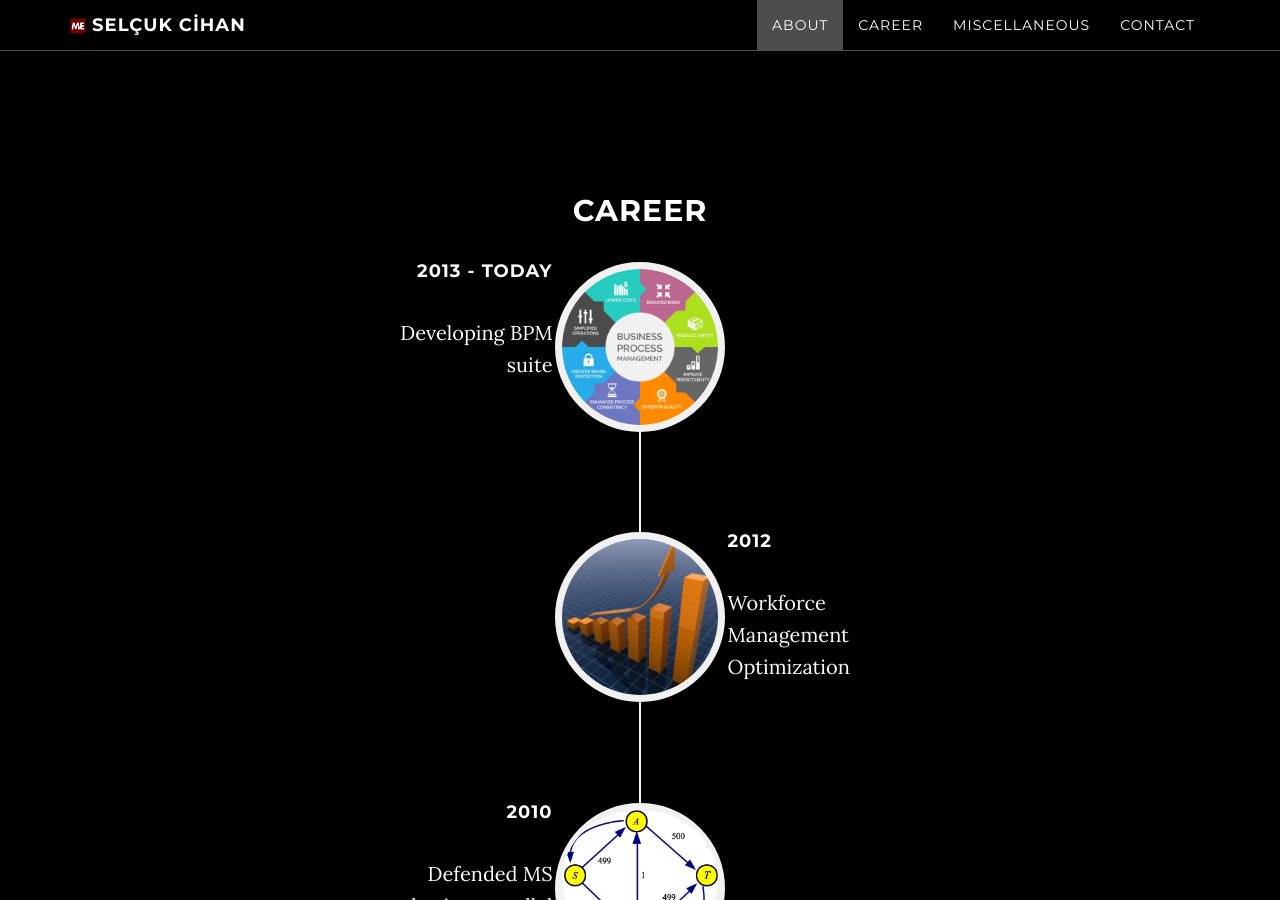
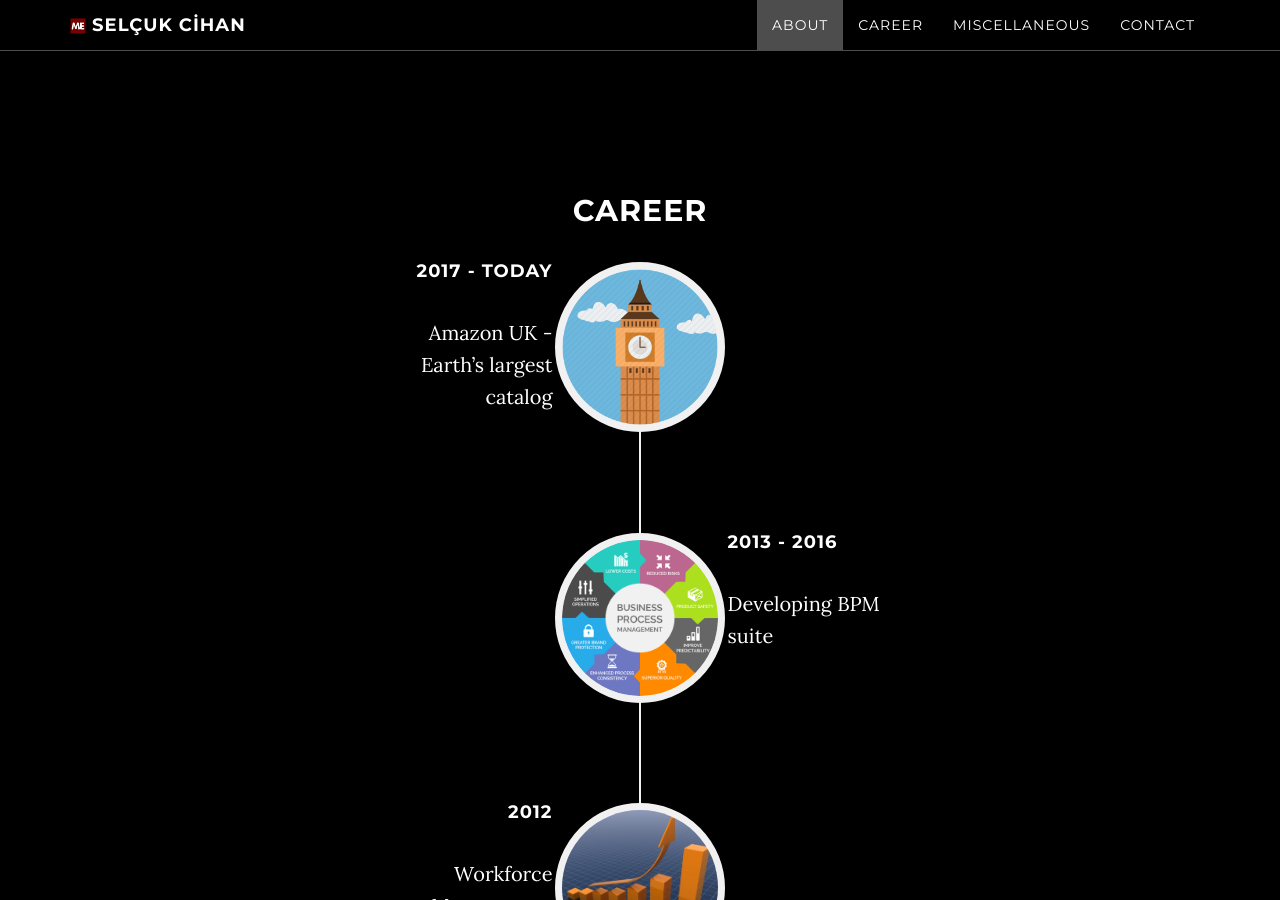
Before and after one commit to selcukcihan/old-portfolio, a Jekyll site: the page built from index.html, in a window 1280 px wide and 900 px high, scrolled down 1568 px. Built offline with Jekyll 4.4.1, drawn with Linux system fonts in a browser that asks for light colours; nearby versions of some CDN libraries.

Commit message:
Add Amazon experience

```diff
--- a/_config.yml
+++ b/_config.yml
@@ -51,8 +51,11 @@ lines:			# You can add HTML Tags in the Text
 ###############
 
 events:
+  - image: "/img/career/amzn.png"
+    date: "2017 - Today"
+    description: "Amazon UK - Earth's largest catalog"
   - image: "/img/career/bpm.png"
-    date: "2013 - Today"
+    date: "2013 - 2016"
     description: "Developing BPM suite"
   - image: "/img/career/optimization.jpg"
     date: "2012"
```
Also changed, not shown: img/career/amzn.png (added), img/career/amzn2.png (added), 2 other files.
